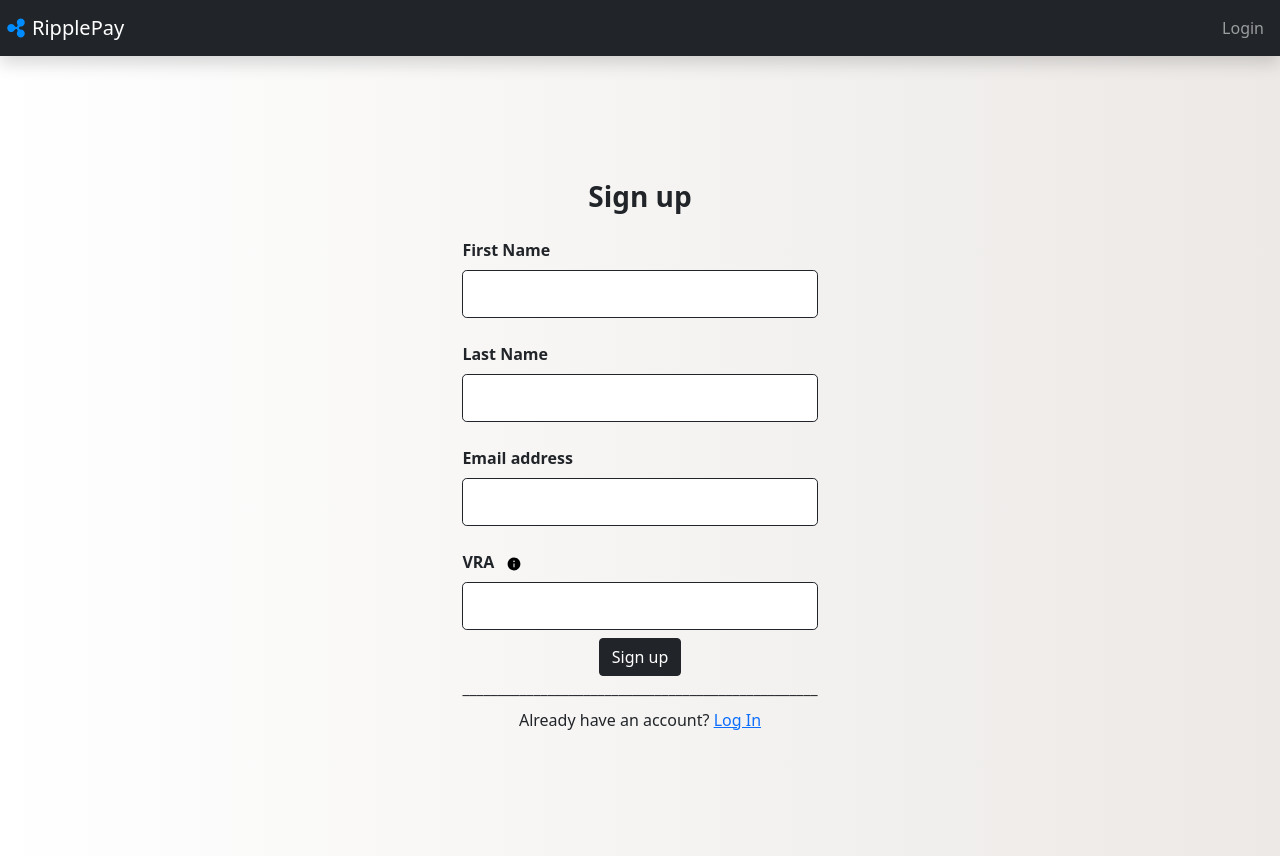
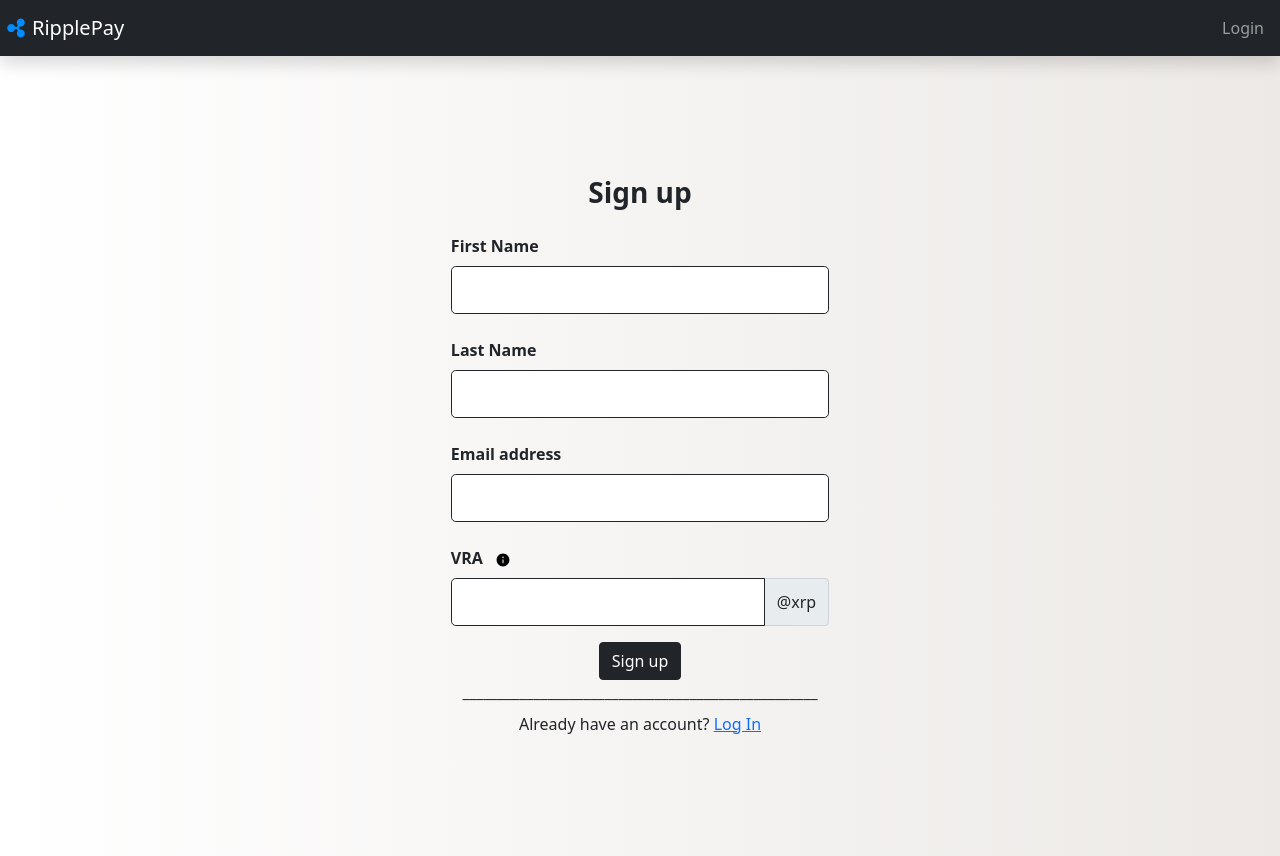
Before and after one commit to hmg65/RipplePay, a React (Create React App) app: page /signup in a window 1280 px wide. Built offline with nearby package versions, Linux system fonts and the light colour scheme; no server answers; what fingerpose would draw is missing.

Commit message:
minor change in signup

```diff
--- a/src/components/Home.js
+++ b/src/components/Home.js
@@ -367,7 +367,7 @@ const Home = () => {
 
         <div className="d-flex flex-md-row mb-3 flex-column justify-content-center">
             <div className="p-2 d-flex justify-content-center">
-              <div className="card text-white bg-dark m-3" style={cardStyle}>
+              <div className="card bg-dark m-3" style={cardStyle}>
                 <button className="card-body text-center" onClick={handleShow}>
                   <h5 className="card-title">
                     <strong>Deposit</strong>
@@ -378,7 +378,7 @@ const Home = () => {
 
             <Link className="text-decoration-none" to="/Payment">
               <div className="p-2 d-flex justify-content-center">
-                <div className="card text-white bg-dark m-3" style={cardStyle}>
+                <div className="card text-dark bg-dark m-3" style={cardStyle}>
                   <button className="card-body text-center">
                     <h5 className="card-title">
                       <strong>Send Money</strong>
@@ -404,7 +404,7 @@ const Home = () => {
 
             <Link className="text-decoration-none" to="/TransactionHistory">
               <div className="p-2 d-flex justify-content-center">
-                <div className="card text-white bg-dark m-3" style={cardStyle}>
+                <div className="card text-dark bg-dark m-3" style={cardStyle}>
                   <button className="card-body text-center">
                     <h5 className="card-title">
                       <strong>Transaction History</strong>
--- a/src/components/Signup.js
+++ b/src/components/Signup.js
@@ -124,7 +124,7 @@ const Signup = () => {
           <div className="row justify-content-center align-items-centre h-100">
             <div className="col-md-auto d-flex justify-content-center align-items-center">
               <div className="bg-transparent border border-0 card">
-                <div className="card-body m-auto text-center d-flex flex-column float-left m-5">
+                <div className="card-body m-auto text-center d-flex flex-column float-left">
                   <div>
                     <h3 className="float-left fw-bold fs-3">Sign up</h3>
                   </div>
@@ -212,14 +212,15 @@ const Signup = () => {
                         </span>
                       </div>
 
-                      <Form.Group controlId="formVRA">
+                      <InputGroup className="mb-3">
                         <Form.Control
                           className="border-dark border-1 p-2 form-control-lg"
-                          type="text"
-                          value={VRA}
-                          onChange={(e) => setVRA(e.target.value)}
+                          type="number"
+                          value = {VRA}
+                          onChange= { (e) => setVRA(e.target.value)}
                         />
-                      </Form.Group>
+                        <InputGroup.Text id="basic-addon0">@xrp</InputGroup.Text>
+                      </InputGroup>
                     </div>
 
                     {/* <div className="">
```
